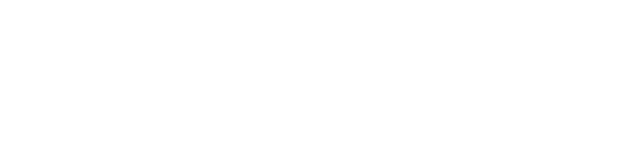
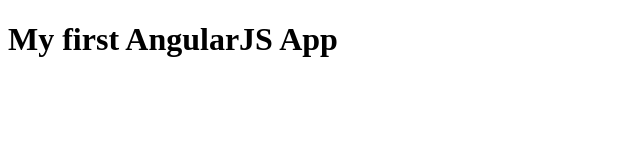
Before and after one commit to aleksandra-gidionova/third-app, a plain HTML site: page index.html in a window 1280 px wide. Shown: the whole page, without its empty margins (0-640 px from the left). Drawn offline with Linux system fonts and the light colour scheme.

Commit message:
commit 3

```diff
--- a/index.html
+++ b/index.html
@@ -7,6 +7,7 @@
         <title>My first AngularJS App</title>
     </head>
     <body>
+        <h1>My first AngularJS App</h1>
         <div ng-controller="MyFirstController">
 
         </div>
```
